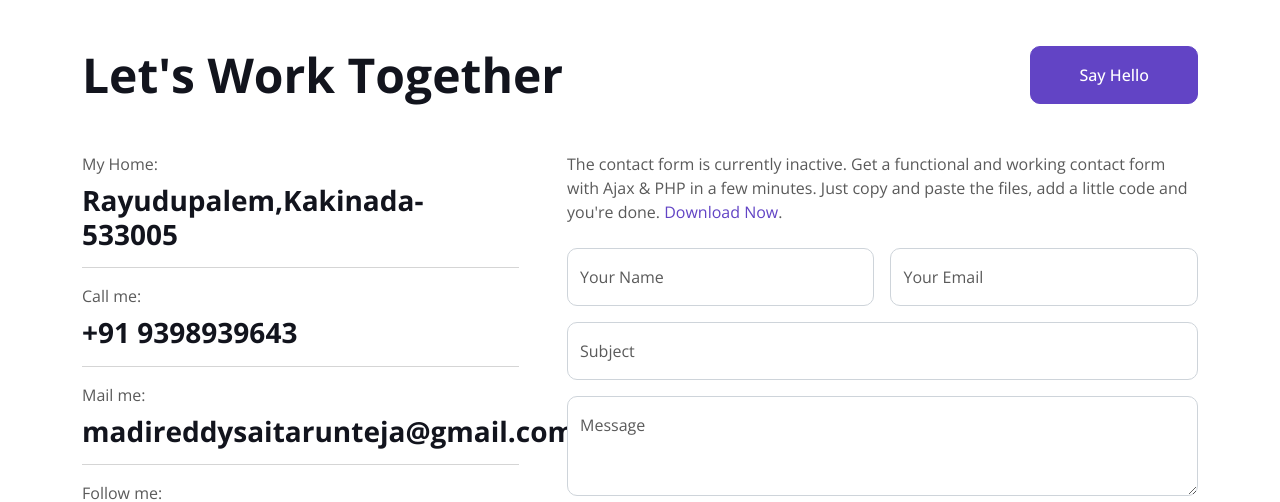
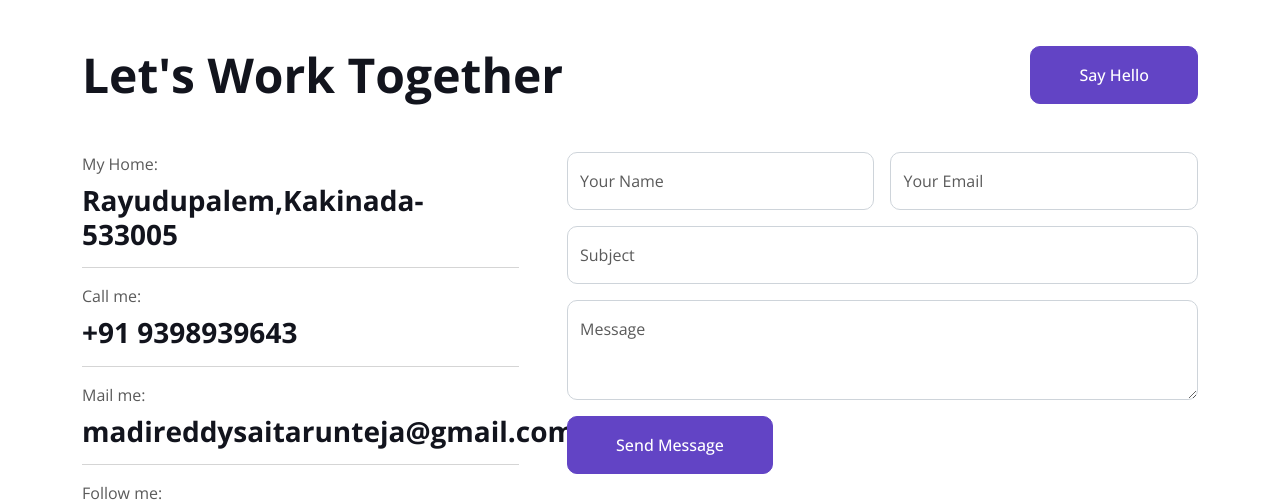
Before and after one commit to MadireddySaiTarunTeja/Portifolio, a plain HTML site: page index.html in a window 1280 px wide. Shown: the part 2737-3239 px from the top of the page. Drawn offline with nearby package versions, Linux system fonts and the light colour scheme.

Commit message:
second commit

```diff
--- a/index.html
+++ b/index.html
@@ -389,7 +389,7 @@
                     </div>
                 </div>
                 <div class="col-lg-7 col-md-6 wow fadeInUp" data-wow-delay="0.5s">
-                    <p class="mb-4">The contact form is currently inactive. Get a functional and working contact form with Ajax & PHP in a few minutes. Just copy and paste the files, add a little code and you're done. <a href="https://htmlcodex.com/contact-form">Download Now</a>.</p>
+
                     <form>
                         <div class="row g-3">
                             <div class="col-md-6">
```
